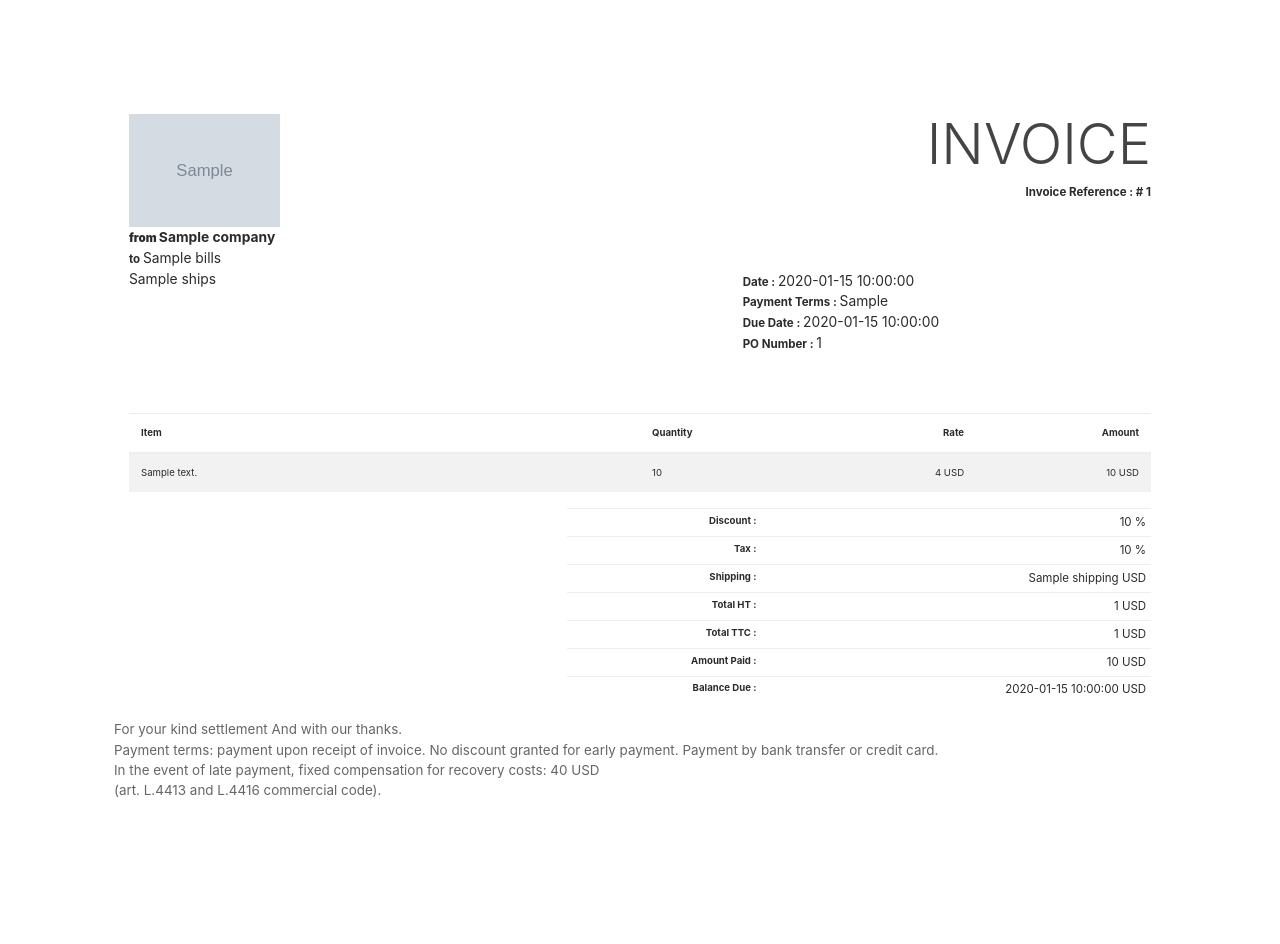
After one commit to softsurgery/invoice_generator, a Flask app: template backend/templates/downloading_model.html in a window 1280 px wide. The commit adds this page. Run offline with Flask 3, Linux system fonts and the light colour scheme; the template is opened without the code that fills it: most values are stand-ins (such as "Sample title", 1, 10 or a date in 2020); grey boxes marked "Sample" are stand-in pictures; some libraries are stand-ins or nearby versions.

Commit message:
printing_downloading

```diff
--- a/backend/server.py
+++ b/backend/server.py
@@ -1,8 +1,10 @@
-from flask import Flask, request, jsonify, redirect, render_template
+from flask import Flask, request, jsonify, redirect, render_template,send_file
 from flask_cors import CORS, cross_origin
 import os
 import json
 import uuid
+from convertPDF import generate_pdf
+import asyncio
 
 def add_attribute(dictionary, name, value):
     dictionary[name] = value
@@ -23,10 +25,7 @@ if not os.path.exists(UPLOAD_FOLDER):
 
 queue = []
 
-
-@app.route('/process_json', methods=['POST'])
-@cross_origin()
-def process_json():
+def prepare_invoice(request):
     data = request.form.to_dict()
     logo_file = request.files.get('logo')
 
@@ -62,7 +61,6 @@ def process_json():
             items = []
         result = {key: data.get(key, default_value) for key, default_value in expected_keys}
 
-
         if logo_file:
             logo_filename = os.path.join(app.config['UPLOAD_FOLDER'], logo_file.filename)
             logo_file.save(logo_filename)
@@ -73,16 +71,40 @@ def process_json():
             "items": items,
             "picture": logo_file.filename
         })
-        return {"redirectURL": f"http://127.0.0.1:5001/model/{request_id}"}
+        return request_id
+    return None
 
+@app.route('/print', methods=['POST'])
+@cross_origin()
+def print_invoice():
+    request_id = prepare_invoice(request)
+    if request_id:
+        return {"redirectURL": f"http://127.0.0.1:5001/printing_model/{request_id}"}
     return jsonify({'error': 'Invalid JSON format'})
 
-@app.route('/model/<id>')
+@app.route('/download', methods=['POST'])
 @cross_origin()
-def get_model(id):
+def download_invoice():
+    request_id = prepare_invoice(request)
+    if request_id:
+        return {"redirectURL": f"http://127.0.0.1:5001/downloading_model/{request_id}"}
+    return jsonify({'error': 'Invalid JSON format'})
+
+@app.route('/printing_model/<id>')
+@cross_origin()
+def print(id):
     invoice = [item for item in queue if item["id"] == id]
     if invoice:
-        return render_template('./model.html',invoice=invoice[0])
+        return render_template('./printing_model.html',invoice=invoice[0])
+    else:
+        return jsonify({'error': "queue doesn't contain invoice"})
+
+@app.route('/downloading_model/<id>')
+@cross_origin()
+def download(id):
+    invoice = [item for item in queue if item["id"] == id]
+    if invoice:
+        return render_template('./downloading_model.html',invoice=invoice[0])
     else:
         return jsonify({'error': "queue doesn't contain invoice"})
 
--- /dev/null
+++ b/backend/templates/downloading_model.html
@@ -0,0 +1,252 @@
+<!DOCTYPE html>
+<html>
+
+<head>
+  <link crossorigin="anonymous" href="https://maxcdn.bootstrapcdn.com/bootstrap/4.0.0-alpha.6/css/bootstrap.min.css"
+    integrity="sha384-rwoIResjU2yc3z8GV/NPeZWAv56rSmLldC3R/AZzGRnGxQQKnKkoFVhFQhNUwEyJ" rel="stylesheet"
+    type="text/css" />
+  <style>
+    * {
+      margin: 0;
+    }
+
+    body {
+      background: #ffffff;
+      font-size: 0.6em;
+      padding: 5%;
+    }
+
+    h6 {
+      font-size: 1em;
+    }
+
+    span,
+    p {
+      font-size: 1.2em;
+    }
+
+    strong {
+      font-size: 1em;
+    }
+
+    .container {
+      width: 100%;
+      height: 100%;
+    }
+
+    .invoice {
+      background: #fff;
+      width: 100%;
+      padding: 50px;
+    }
+
+    .logo {
+      width: 4cm;
+    }
+
+    .document-type {
+      text-align: right;
+      color: #444;
+    }
+
+    .conditions {
+      font-size: 1.4em;
+      color: #666;
+    }
+
+    .bottom-page {
+      font-size: 0.7em;
+    }
+  </style>
+</head>
+
+<body id="root">
+  <div class="container">
+    <div class="invoice">
+      <div class="row">
+        <div class="col-7">
+          <img class="logo" id="logo" src="{{ url_for('static', filename=invoice['picture']) }}" width="200" />
+        </div>
+        <div class="col-5">
+          <h1 class="document-type display-4">INVOICE</h1>
+          <p class="text-right">
+            <strong> Invoice Reference : # {{ invoice['informations']['id'] }}</strong>
+          </p>
+        </div>
+      </div>
+      <div class="row">
+        <div class="col-7">
+          <p class="addressMySam">
+            <strong>
+              <strong> from </strong>
+              <span id="company">{{ invoice['informations']['company'] }}</span>
+            </strong>
+            <br />
+            <strong> to </strong>
+            <span id="bills"> {{ invoice['informations']['bills'] }}</span>
+            <br />
+            <span id="ships"> {{ invoice['informations']['ships'] }}</span>
+          </p>
+        </div>
+        <div class="col-5">
+          <br />
+          <br />
+          <br />
+          <p class="addressDriver">
+            <strong> Date : </strong>
+            <span id="date"> {{ invoice['informations']['date'] }}</span>
+            <br />
+            <strong> Payment Terms : </strong>
+            <span id="payment_terms">{{ invoice['informations']['payment_terms'] }}
+            </span>
+            <br />
+            <strong> Due Date : </strong>
+            <span id="due_date"> {{ invoice['informations']['due_date'] }}</span>
+            <br />
+            <strong> PO Number : </strong>
+            <span id="po_number">
+              {{ invoice['informations']['po_number'] }}</span>
+            <br />
+          </p>
+        </div>
+      </div>
+      <br />
+      <br />
+      <br />
+      <div class="row-5">
+        <table class="table table-striped">
+          <thead>
+            <tr>
+              <th>Item</th>
+              <th>Quantity</th>
+              <th class="text-right">Rate</th>
+              <th class="text-right">Amount</th>
+            </tr>
+          </thead>
+          <tbody id="items">
+            {% for item in invoice['items'] %}
+            <tr>
+              <td style="width: 50%">{{ item['description'] }}</td>
+              <td>{{ item['quantity'] }}</td>
+              <td class="text-right">
+                {{ item['rate'] }} {{ invoice['informations']['currency'] }}
+              </td>
+              <td class="text-right">
+                {{ item['amount'] }} {{ invoice['informations']['currency'] }}
+              </td>
+            </tr>
+            {% endfor %}
+          </tbody>
+        </table>
+      </div>
+      <div class="row">
+        <div class="col-5"></div>
+        <div class="col-7">
+          <table class="table table-sm text-right">
+            <tr>
+              <td>
+                <strong> Discount : </strong>
+              </td>
+              <td class="text-right">
+                <span id="discount">
+                  {{ invoice['informations']['discount'] }} %</span>
+              </td>
+            </tr>
+            <tr>
+              <td>
+                <strong> Tax : </strong>
+              </td>
+              <td class="text-right">
+                <span id="tax"> {{ invoice['informations']['tax'] }} %</span>
+              </td>
+            </tr>
+            <tr>
+              <td>
+                <strong> Shipping : </strong>
+              </td>
+              <td class="text-right">
+                <span id="shipping">
+                  {{ invoice['informations']['shipping'] }} {{
+                  invoice['informations']['currency'] }}
+                </span>
+              </td>
+            </tr>
+            <tr>
+              <td>
+                <strong> Total HT : </strong>
+              </td>
+              <td class="text-right">
+                <span id="total_ht">
+                  {{ invoice['informations']['total_ht'] }} {{
+                  invoice['informations']['currency'] }}</span>
+              </td>
+            </tr>
+            <tr>
+              <td>
+                <strong> Total TTC : </strong>
+              </td>
+              <td class="text-right">
+                <span id="total_ttc">
+                  {{ invoice['informations']['total_ttc'] }} {{
+                  invoice['informations']['currency'] }}</span>
+              </td>
+            </tr>
+            <tr>
+              <td>
+                <strong> Amount Paid : </strong>
+              </td>
+              <td class="text-right">
+                <span id="amount_paid">
+                  {{ invoice['informations']['amount_paid'] }} {{
+                  invoice['informations']['currency'] }}</span>
+              </td>
+            </tr>
+            <tr>
+              <td>
+                <strong> Balance Due : </strong>
+              </td>
+              <td class="text-right">
+                <span id="balance_due">
+                  {{ invoice['informations']['balance_due'] }} {{
+                  invoice['informations']['currency'] }}</span>
+              </td>
+            </tr>
+          </table>
+        </div>
+        <p class="conditions">
+          For your kind settlement And with our thanks.
+          <br />
+          Payment terms: payment upon receipt of invoice. No discount granted for
+          early payment. Payment by bank transfer or credit card.
+          <br />
+          In the event of late payment, fixed compensation for recovery costs: 40
+          {{ invoice['informations']['currency'] }}
+          <br />
+          (art. L.4413 and L.4416 commercial code).
+        </p>
+      </div>
+      <br />
+    </div>
+  </div>
+
+
+  <script src="https://cdnjs.cloudflare.com/ajax/libs/html2pdf.js/0.10.1/html2pdf.bundle.min.js"></script>
+
+  <script type="text/javascript">
+
+    window.addEventListener('load', function () {
+      const element = document.getElementById("root"); // Replace 'yourHtmlContent' with the ID of the element containing your HTML content.
+      var opt = {
+        margin: 0.5,
+        filename: 'invoice.pdf',
+        image: { type: 'jpeg', quality: 0.98 },
+        html2canvas: { scale: 10 },
+        jsPDF: { unit: 'pt', format: 'a5', orientation: 'portrait' }
+      };
+      var worker = html2pdf().set(opt).from(element).save();
+
+    });
+  </script>
+</body>
+
+</html>
```
Also changed, not shown: backend/convertPDF.py (added, +19 -0 lines), backend/templates/printing_model.html (renamed from backend/templates/model.html, +7 -11 lines), frontend/src/components/Invoice.jsx (+10 -2 lines), frontend/src/data/InvoiceStore.js (+25 -6 lines), backend/static/room-6-low-resolution-color-logo.png (added), 2 other files.
